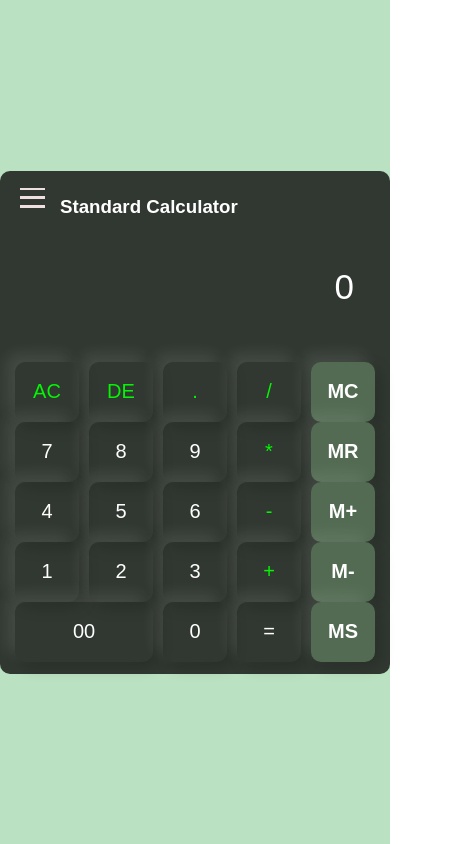
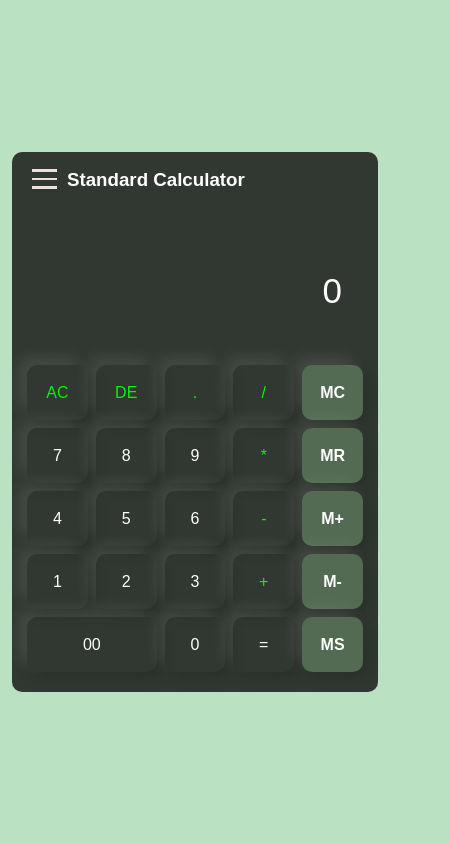
Before and after one commit to Developer121438/Calculator-App-, a plain HTML site: page index.html in a window 390 px wide. Shown: the whole page, 450 px wide, since content can reach past the window. Drawn offline with Linux system fonts and the light colour scheme.

Commit message:
media query update

```diff
--- a/style.css
+++ b/style.css
@@ -4,22 +4,33 @@
   padding: 0;
   font-family: sans-serif, Courier, monospace;
 }
+
+html,
+body {
+  width: 100%;
+  min-height: 100%;
+  margin: 0;
+  background-color: #bae1c1;
+}
 .container {
   width: 100%;
-  height: 100vh;
+  min-height: 100vh;
+  min-height: 100dvh;
+  height: auto;
+
   background-color: #bae1c1;
+
   display: flex;
   align-items: center;
   justify-content: center;
-  min-height: 100vh;
-  height: auto;
-  align-items: center;
-  justify-content: center;
+
+  padding: 20px 12px;
 }
 #calculator-form .button {
   display: grid;
   grid-template-columns: repeat(5, minmax(0, 1fr));
-  gap: 10px;
+  gap: 8px;
+  margin-bottom: 8px;
 }
 #calculator-form .button input {
   width: 100%;
@@ -47,11 +58,12 @@
   padding-right: 15px;
 }
 
-.calculator:not(.scientific-calculator):not(.graphing-calculator):not(
-    .programmer-calculator
-  ):not(.date-calculator) {
+.calculator:has(#calculator-form) {
   width: 400px;
   max-width: 100%;
+  min-width: 0;
+  margin-left: auto;
+  margin-right: auto;
 }
 .calculator {
   background-color: rgb(49, 56, 49);
@@ -278,6 +290,17 @@ form .display input {
   .calculator {
     width: 100%;
     padding: 12px;
+
+    #calculator-form .button input[type="button"] {
+      width: 100%;
+      min-width: 0;
+      height: 55px;
+      font-size: 16px;
+    }
+
+    #calculator-form .button input.equal {
+      width: 100%;
+    }
   }
 
   .calculator form input[type="button"] {
@@ -374,17 +397,13 @@ form .display input {
 #scientific-form #angle-mode {
   color: #4cff4c;
 }
-/* Scientific calculator layout */
-.calculator:has(#scientific-form) {
-  height: auto;
-  min-height: 100vh;
-}
-
 /* Allow the scientific calculator page to scroll */
 .container:has(#scientific-form) {
+  width: 100%;
+  min-height: 100vh;
+  min-height: 100dvh;
   height: auto;
-  min-height: 100vh;
-  padding: 20px 10px;
+  padding: 30px 10px;
 }
 
 /* Improve scientific calculator button appearance */
@@ -413,11 +432,13 @@ form .display input {
 
 .calculator:has(#scientific-form) {
   width: 420px;
-  max-width: 95vw;
+  max-width: 100%;
   height: auto;
-  min-height: auto;
+  min-height: 0;
   padding: 20px;
   position: relative;
+  margin-left: auto;
+  margin-right: auto;
 }
 
 .container:has(#scientific-form) {
@@ -488,18 +509,19 @@ form .display input {
     font-size: 18px;
   }
 }
+
 /* Scientific calculator header */
 
 .calculator-title {
   position: relative !important;
-  left: 50px;
+  left: 12%;
   bottom: 30px;
   width: 100%;
 }
 .calculator-title2 {
-  position: absolute !important;
-  left: 60px;
-  top: 25px;
+  position: relative !important;
+  left: 40px;
+  top: -25px;
   width: 100%;
   color: #fff;
 }
```
